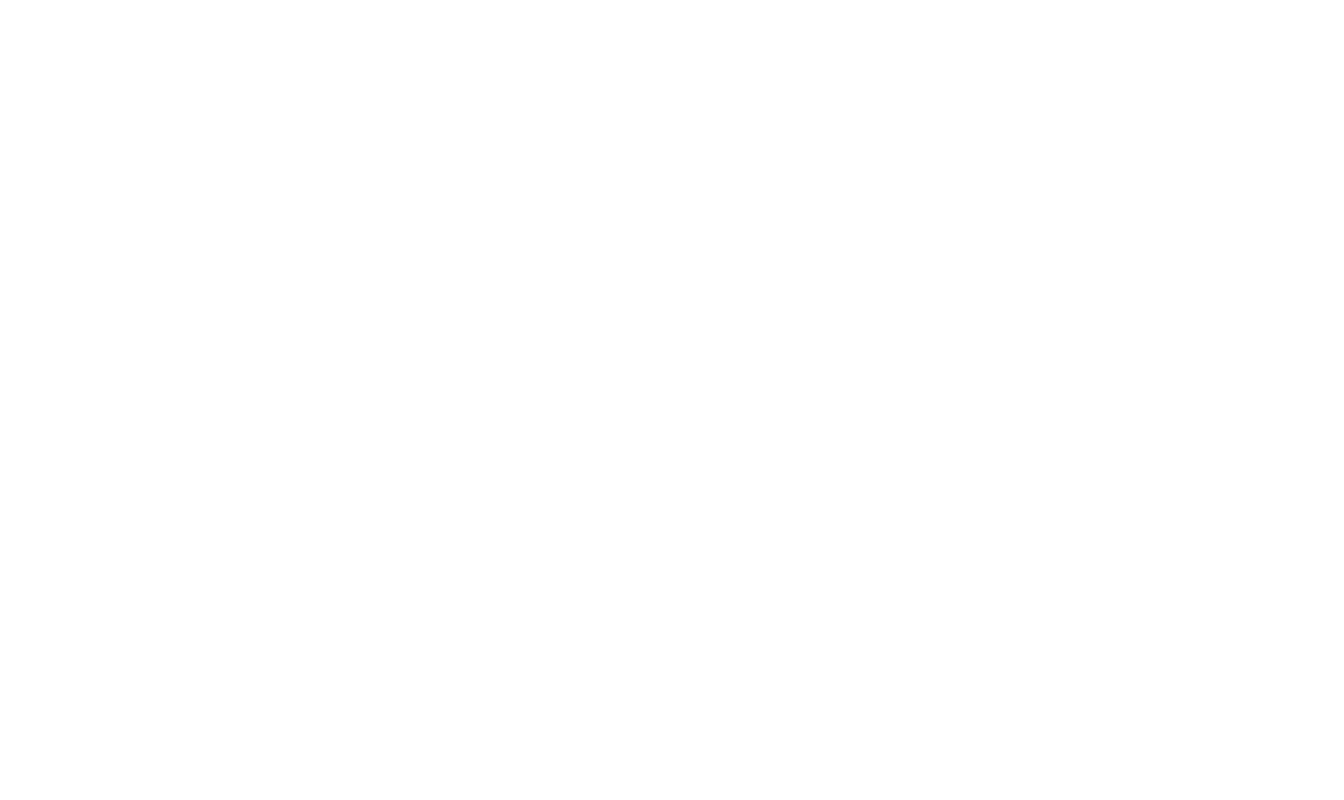
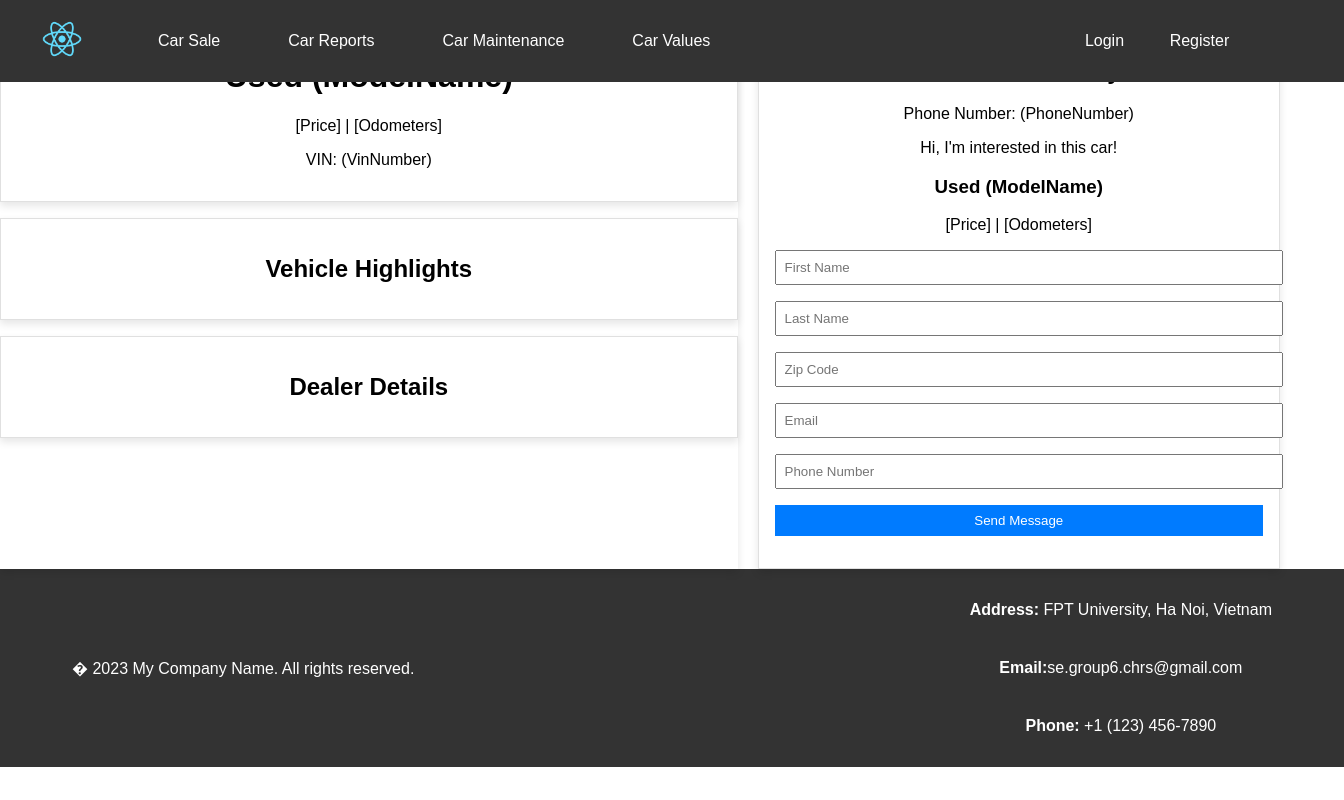
Before and after one commit to Glorlicon/Car_History_Report_System, a React (Create React App) app in the folder CarHistoryReportSystem/: page /sales/details in a window 1280 px wide. Before the commit this address had no page. Shown: the whole page, 1344 px wide, since content can reach past the window. Built offline with nearby package versions, Linux system fonts and the light colour scheme.

Commit message:
Create Template CarSaleDetail Page

```diff
--- /dev/null
+++ b/CarHistoryReportSystem/src/pages/common/CarSalesDetailPage.tsx
@@ -0,0 +1,59 @@
+import React from 'react';
+import { useSelector } from 'react-redux';
+import { RootState } from '../../store/State';
+import '../../styles/CarSaleDetails.css'
+
+function CarSalesDetailPage() {
+    const data = useSelector((state: RootState) => state.auth.token);
+    console.log(data);
+
+    return (
+        <>
+            <div className="car-detail-container">
+                <div className="content-wrapper">
+                    <div className="car-detail-main">
+                        <div className="car-image">
+                            {/* Car image placeholder */}
+                        </div>
+                        <div>
+                        </div>
+                        <div className="box">
+                            <h1>Used (ModelName)</h1>
+                            <p>[Price] | [Odometers]</p>
+                            <p>VIN: (VinNumber)</p>
+                        </div>
+                        <div className="box">
+                            <h2>Vehicle Highlights</h2>
+                            {/* Vehicle details go here */}
+                        </div>
+                        <div className="box">
+                            <h2>Dealer Details</h2>
+                            {/* Dealer details go here */}
+                        </div>
+                    </div>
+
+                    <div className="availability-section">
+                        <h2>Check Availability</h2>
+                        <p>Phone Number: (PhoneNumber)</p>
+                        <div className="interest-message">
+                            <p>Hi, I'm interested in this car!</p>
+                            <h3>Used (ModelName)</h3>
+                            <p>[Price] | [Odometers]</p>
+                            <form className="contact-form">
+                                <input type="text" placeholder="First Name" />
+                                <input type="text" placeholder="Last Name" />
+                                <input type="text" placeholder="Zip Code" />
+                                <input type="email" placeholder="Email" />
+                                <input type="tel" placeholder="Phone Number" />
+                                <button type="submit">Send Message</button>
+                            </form>
+                        </div>
+                    </div>
+
+                </div>
+            </div>
+        </>
+    );
+}
+
+export default CarSalesDetailPage;
--- a/CarHistoryReportSystem/src/routes/CustomRoutes.tsx
+++ b/CarHistoryReportSystem/src/routes/CustomRoutes.tsx
@@ -8,6 +8,7 @@
 import UserListPage from '../pages/admin/UserListPage';
 import CarDealerHomePage from '../pages/car_dealer/CarDealerHomePage';
 import CarSalesPage from '../pages/common/CarSalesPage';
+import CarSalesDetailPage from '../pages/common/CarSalesDetailPage';
 import HomePage from '../pages/common/HomePage';
 import LoginPage from '../pages/common/LoginPage';
 import RegisterPage from '../pages/common/RegisterPage';
@@ -33,6 +34,7 @@
                 <Route path="/register" element={<UserLayout navItems={UserNavigation}> <RegisterPage /> </UserLayout>} />
                 <Route path="/account-verify" element={<UserLayout navItems={UserNavigation}> <AccountVeryficationPage /> </UserLayout>} />
                 <Route path="/suspended" element={<UserLayout navItems={UserNavigation}> <SuspendPage /> </UserLayout>} />
+                <Route path="/sales/details" element={<UserLayout navItems={UserNavigation}> <CarSalesDetailPage /> </UserLayout>} />
                 {/*Admin*/}
                 <Route path="/admin" element={<ProtectedRoute roles={['Adminstrator']} children={<SpecialLayout navItems={AdminNavigation}><AdminHomePage /></SpecialLayout>}></ProtectedRoute>} />
                 <Route path="/admin/users" element={<ProtectedRoute roles={['Adminstrator']} children={<SpecialLayout navItems={AdminNavigation}><UserListPage /></SpecialLayout>}></ProtectedRoute>} />
--- /dev/null
+++ b/CarHistoryReportSystem/src/styles/CarSaleDetails.css
@@ -0,0 +1,64 @@
+.availability-section {
+    flex-basis: calc(40% - 10px); /* Remaining 40% for the availability section */
+    margin-left: 10px;
+    width: 100%;
+    border: 1px solid #e0e0e0;
+    padding: 1rem;
+    box-shadow: 0px 4px 8px rgba(0, 0, 0, 0.1);
+}
+
+/* Styles for the separate boxes for Vehicle Highlights and Dealer Details */
+.box {
+    border: 1px solid #e0e0e0;
+    padding: 1rem;
+    margin-bottom: 1rem; /* Space between the two boxes */
+    box-shadow: 0px 4px 8px rgba(0, 0, 0, 0.1);
+}
+
+.phone-section {
+    display: flex;
+    align-items: center;
+    margin-bottom: 1rem;
+}
+
+.phone-icon {
+    margin-right: 10px;
+}
+
+.interest-section {
+    border: 1px solid #e0e0e0;
+    padding: 1rem;
+    margin-bottom: 1.5rem;
+    text-align: center;
+}
+
+.car-thumbnail {
+    background-color: #e0e0e0;
+    width: 100px;
+    height: 60px;
+    margin: 0 auto 1rem auto;
+}
+
+.contact-form input, .contact-form button {
+    width: 100%;
+    padding: 0.5rem;
+    margin-bottom: 1rem;
+}
+
+.contact-form button {
+    cursor: pointer;
+    background-color: #007BFF;
+    border: none;
+    color: white;
+}
+
+.content-wrapper {
+    display: flex;
+    justify-content: space-between;
+}
+
+.car-detail-main {
+    flex-basis: calc(60% - 10px); /* Make this section take 60% of the container width */
+    margin-right: 10px;
+    box-shadow: 0px 4px 8px rgba(0, 0, 0, 0.1);
+}
```
